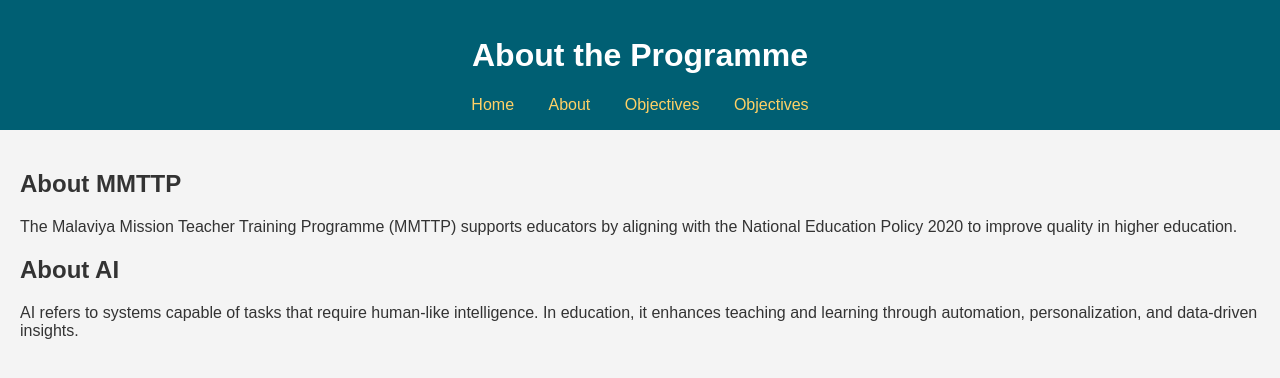
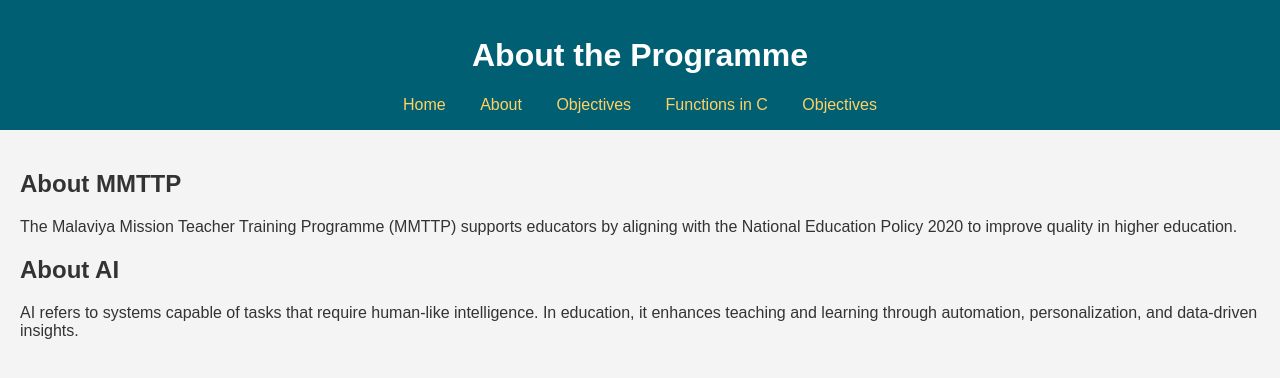
Before and after one commit to KMandeep90/kmandeep90.github.io, a plain HTML site: page about.html in a window 1280 px wide. Drawn offline with Linux system fonts and the light colour scheme.

Commit message:
Update about.html

```diff
--- a/about.html
+++ b/about.html
@@ -11,6 +11,7 @@
       <a href="index.html">Home</a>
       <a href="about.html">About</a>
       <a href="objectives.html">Objectives</a>
+      <a href="function.html">Functions in C</a>
       <a href="function.html">Objectives</a>
     </nav>
   </header>
```
